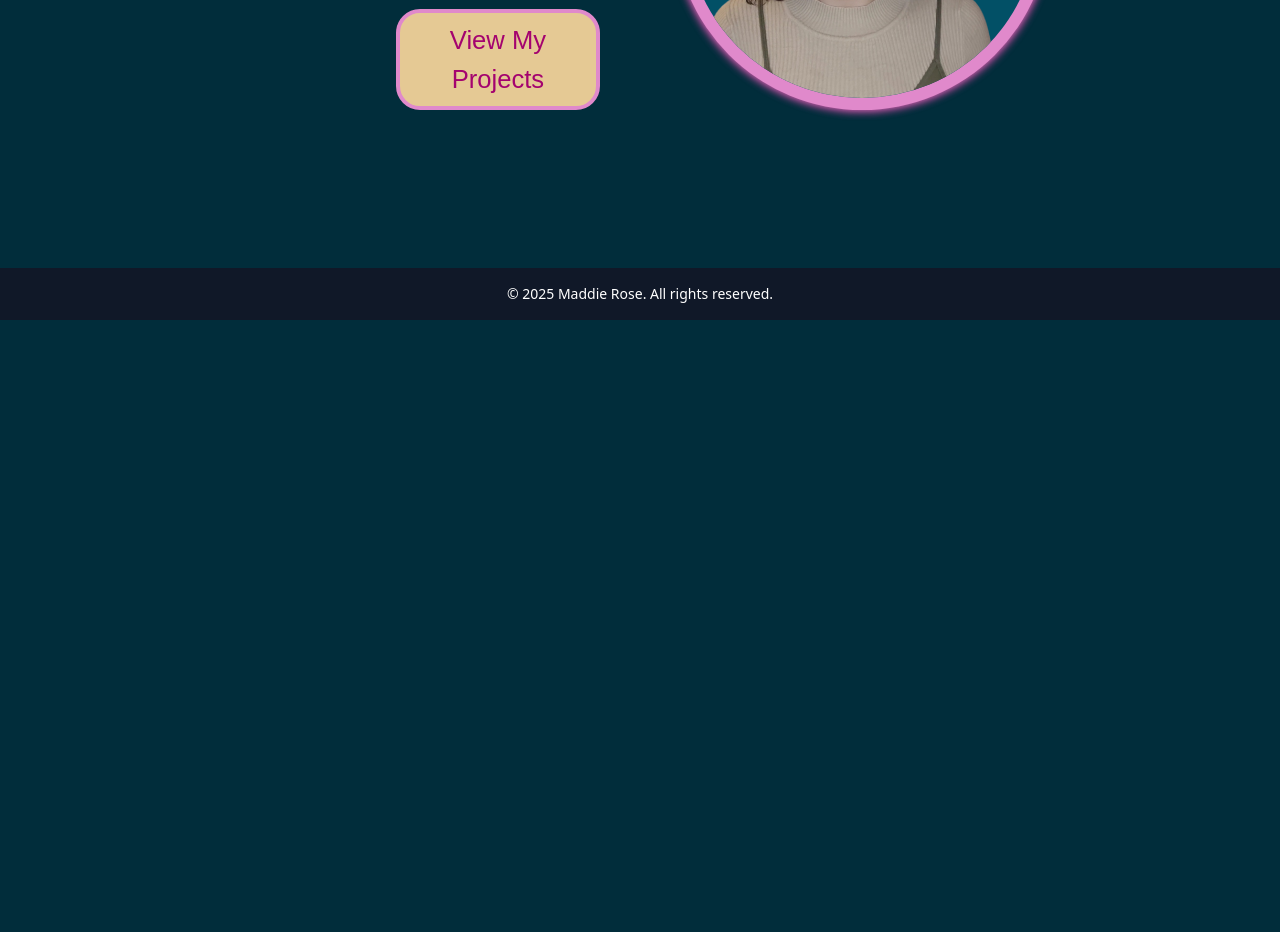
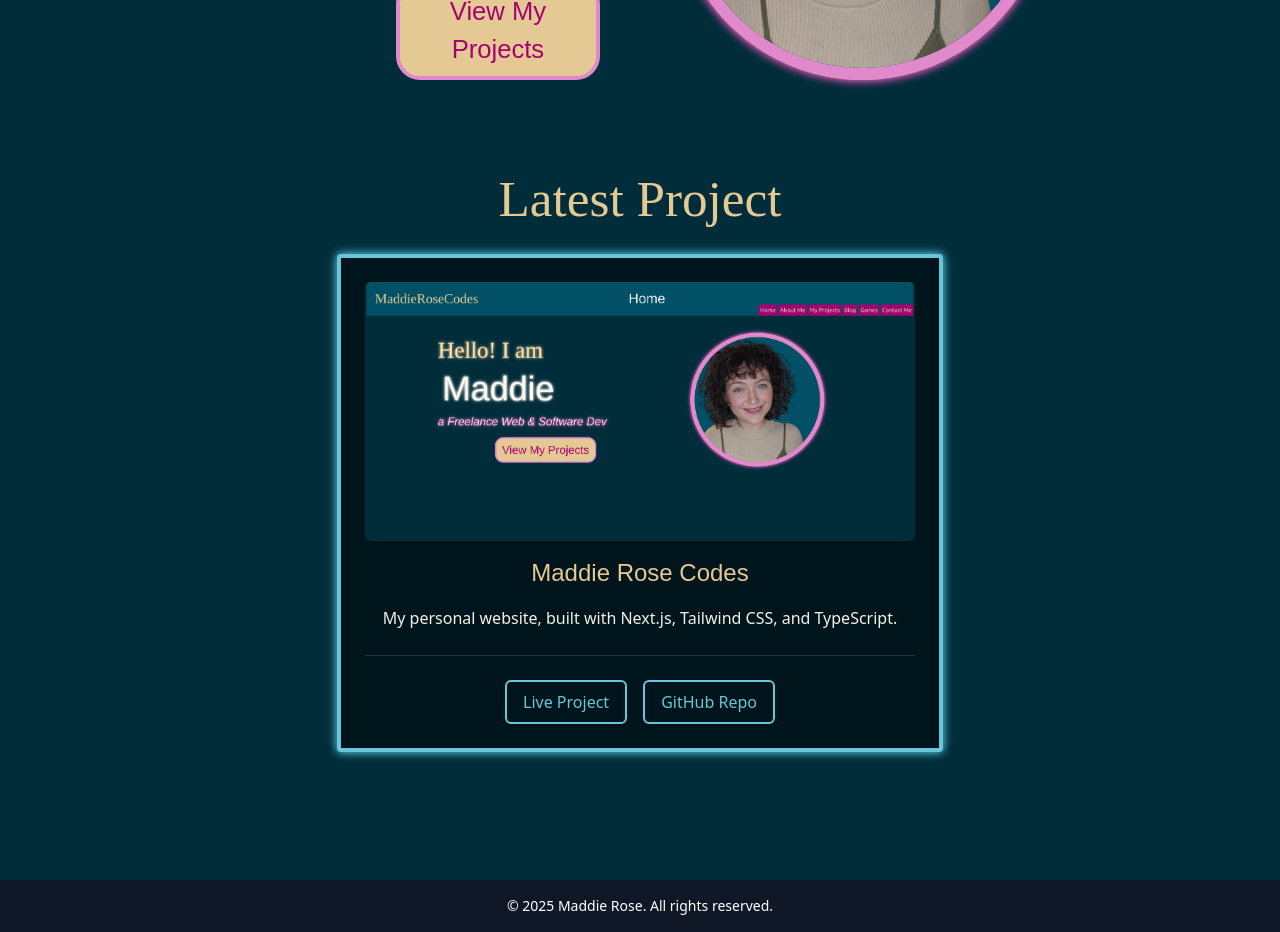
Before and after one commit to maddierosecodes/software_portfolio, a Next.js app: page / in a window 1280 px wide. Shown: the part 480-1412 px from the top of the page. Before the commit the page ends 800 px from the top, so only its background shows below. Built offline with nearby package versions, Linux system fonts and the light colour scheme.

Commit message:
Add project to home page

```diff
--- a/app/page.tsx
+++ b/app/page.tsx
@@ -1,7 +1,7 @@
 import { FC } from 'react';
 import HomeHero from '@/components/organisms/HomeHero';
 import { Metadata } from 'next';
-
+import ProjectHighlight from '@/components/organisms/ProjectHighlight';
 export const metadata: Metadata = {
   title: 'Home',
   description:
@@ -20,6 +20,7 @@ const Home: FC = () => {
   return (
     <main role="main" aria-label="Home page content">
       <HomeHero />
+      <ProjectHighlight />
     </main>
   );
 };
--- a/components/organisms/HomeHero.tsx
+++ b/components/organisms/HomeHero.tsx
@@ -4,8 +4,10 @@ import Hero from '../molecules/Hero';
 import ThreeLayerTitleText from '../atoms/ThreeLayerTitleText';
 import CallToActionButton from '../atoms/CallToActionButton';
 import profilePic from '../../public/resources/images/profile.png';
+import { useRouter } from 'next/navigation';
 
 export default function HomeHero() {
+  const router = useRouter();
   return (
     <Hero
       imageSrc={profilePic}
@@ -22,7 +24,7 @@ export default function HomeHero() {
         />
         <CallToActionButton
           text="View My Projects"
-          onClick={() => {}}
+          onClick={() => router.push('/projects')}
           ariaLabel="View Maddie's portfolio projects"
         />
       </div>
--- /dev/null
+++ b/components/organisms/ProjectHighlight.tsx
@@ -0,0 +1,30 @@
+import InteractiveCard from '../atoms/InteractiveCard';
+import maddierosecodes from '@/public/resources/images/maddierosecodes.png';
+
+const info = {
+  title: 'Maddie Rose Codes',
+  description:
+    'My personal website, built with Next.js, Tailwind CSS, and TypeScript.',
+  link: 'https://maddierosecodes.com',
+  githubLink: 'https://github.com/maddierosecodes/software_portfolio',
+  image: maddierosecodes,
+  video: 'xvFZjo5PgG0',
+};
+
+export default function ProjectHighlight() {
+  return (
+    <section className="section-container text-center">
+      <h2 className="subtitle mb-6">Latest Project</h2>
+      <div className="flex justify-center items-center w-3/4 mx-auto">
+        <InteractiveCard
+          title={info.title}
+          description={info.description}
+          link={info.link}
+          githubLink={info.githubLink}
+          image={info.image}
+          video={info.video}
+        />
+      </div>
+    </section>
+  );
+}
--- a/components/organisms/ProjectsList.tsx
+++ b/components/organisms/ProjectsList.tsx
@@ -14,33 +14,6 @@ export default function ProjectsList() {
           image: maddierosecodes,
           video: 'xvFZjo5PgG0',
         },
-        {
-          title: 'Maddie Rose Codes',
-          description:
-            'My personal website, built with Next.js, Tailwind CSS, and TypeScript.',
-          link: 'https://maddierosecodes.com',
-          githubLink: 'https://github.com/maddierosecodes/software_portfolio',
-          image: maddierosecodes,
-          video: 'xvFZjo5PgG0',
-        },
-        {
-          title: 'Maddie Rose Codes',
-          description:
-            'My personal website, built with Next.js, Tailwind CSS, and TypeScript.',
-          link: 'https://maddierosecodes.com',
-          githubLink: 'https://github.com/maddierosecodes/software_portfolio',
-          image: maddierosecodes,
-          video: 'xvFZjo5PgG0',
-        },
-        {
-          title: 'Maddie Rose Codes',
-          description:
-            'My personal website, built with Next.js, Tailwind CSS, and TypeScript.',
-          link: 'https://maddierosecodes.com',
-          githubLink: 'https://github.com/maddierosecodes/software_portfolio',
-          image: maddierosecodes,
-          video: 'xvFZjo5PgG0',
-        },
       ]}
     />
   );
```
